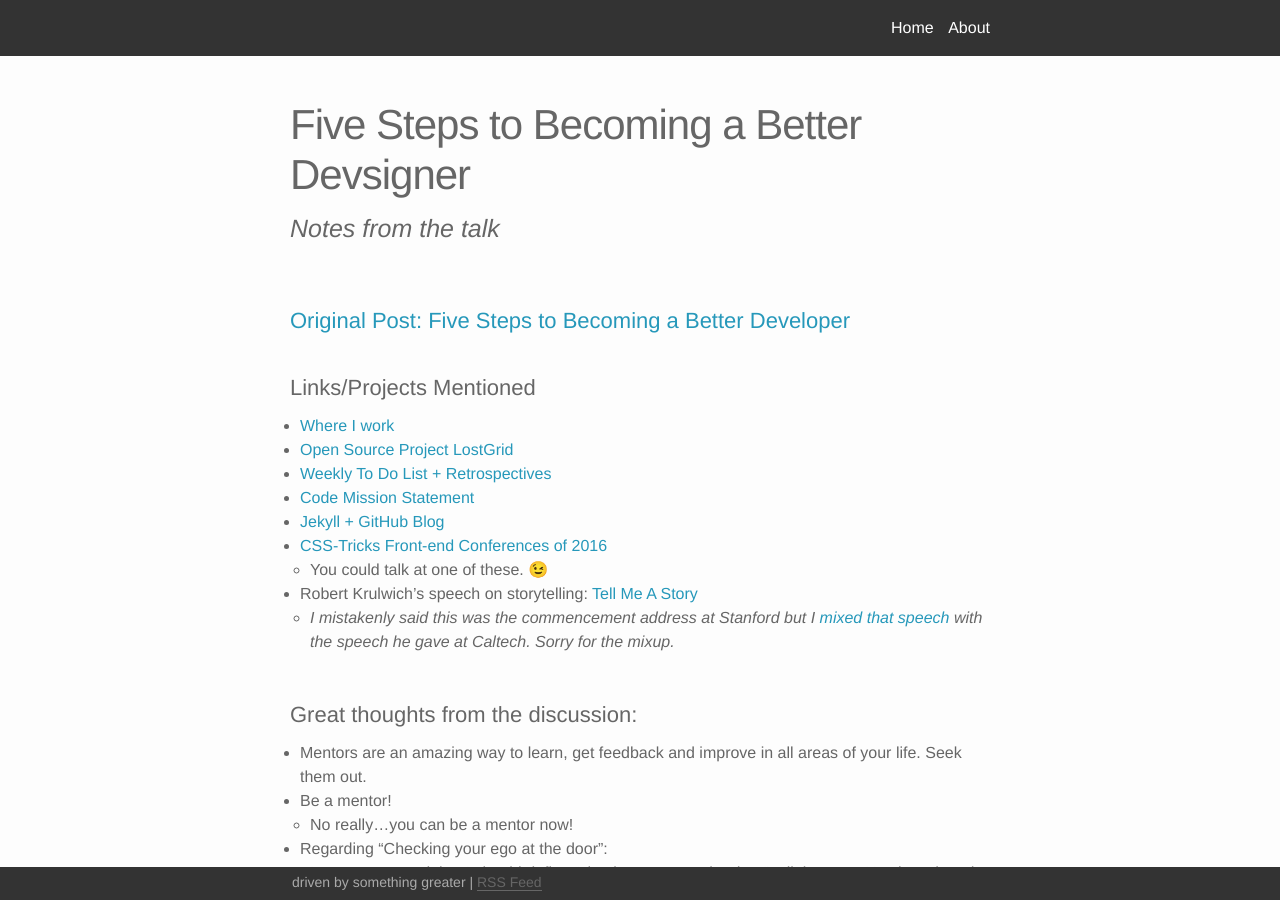
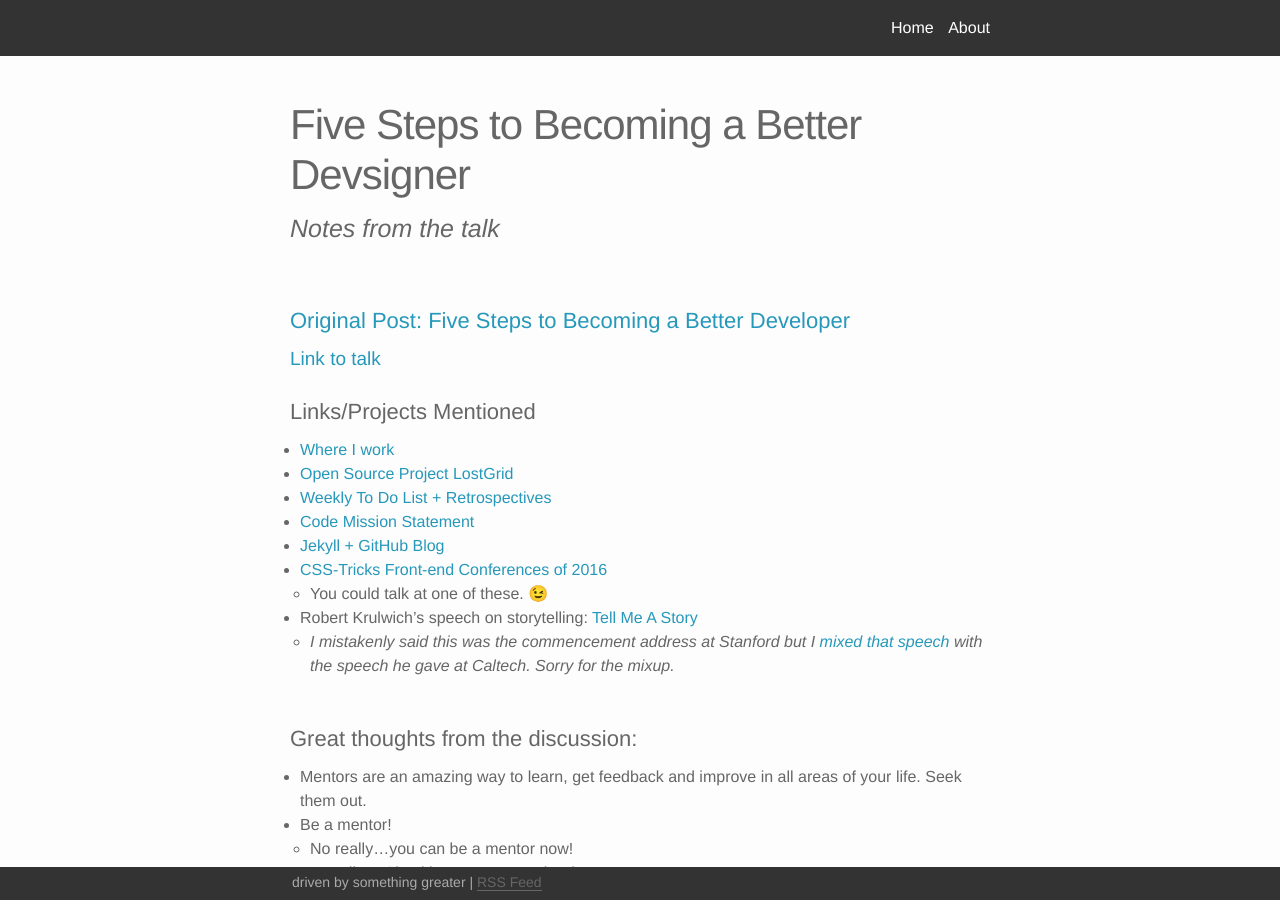
Before and after one commit to peterramsing/personal-site, a Jekyll site: the page built from devsigner2016.md, in a window 1280 px wide and 900 px high. Built offline with Jekyll 4.4.1, drawn with Linux system fonts in a browser that asks for light colours; nearby versions of some CDN libraries.

Commit message:
Adds link to talk from Devsigner notes

```diff
--- a/devsigner2016.md
+++ b/devsigner2016.md
@@ -11,6 +11,8 @@ social_image: /img/devsigner-2016.jpg
 
 
 ## [Original Post: Five Steps to Becoming a Better Developer](http://peter.coffee/five-steps-to-becoming-a-better-developer.html)
+
+### [Link to talk](https://www.devsignercon.com/conference/sessions/five-steps-becoming-better-devsigner)
 
 ## Links/Projects Mentioned
 * [Where I work](http://www.naturalpoint.com/)
```
